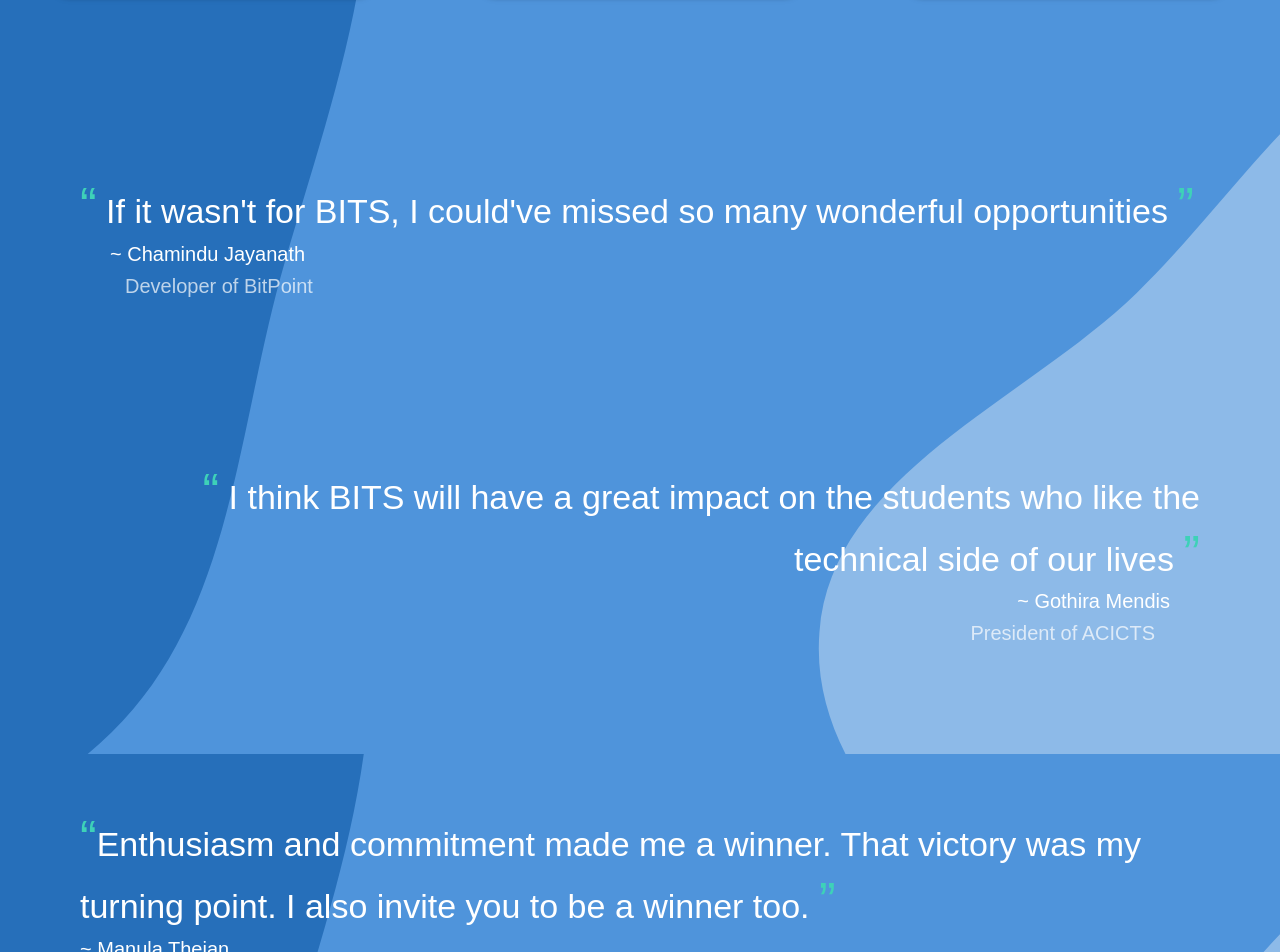
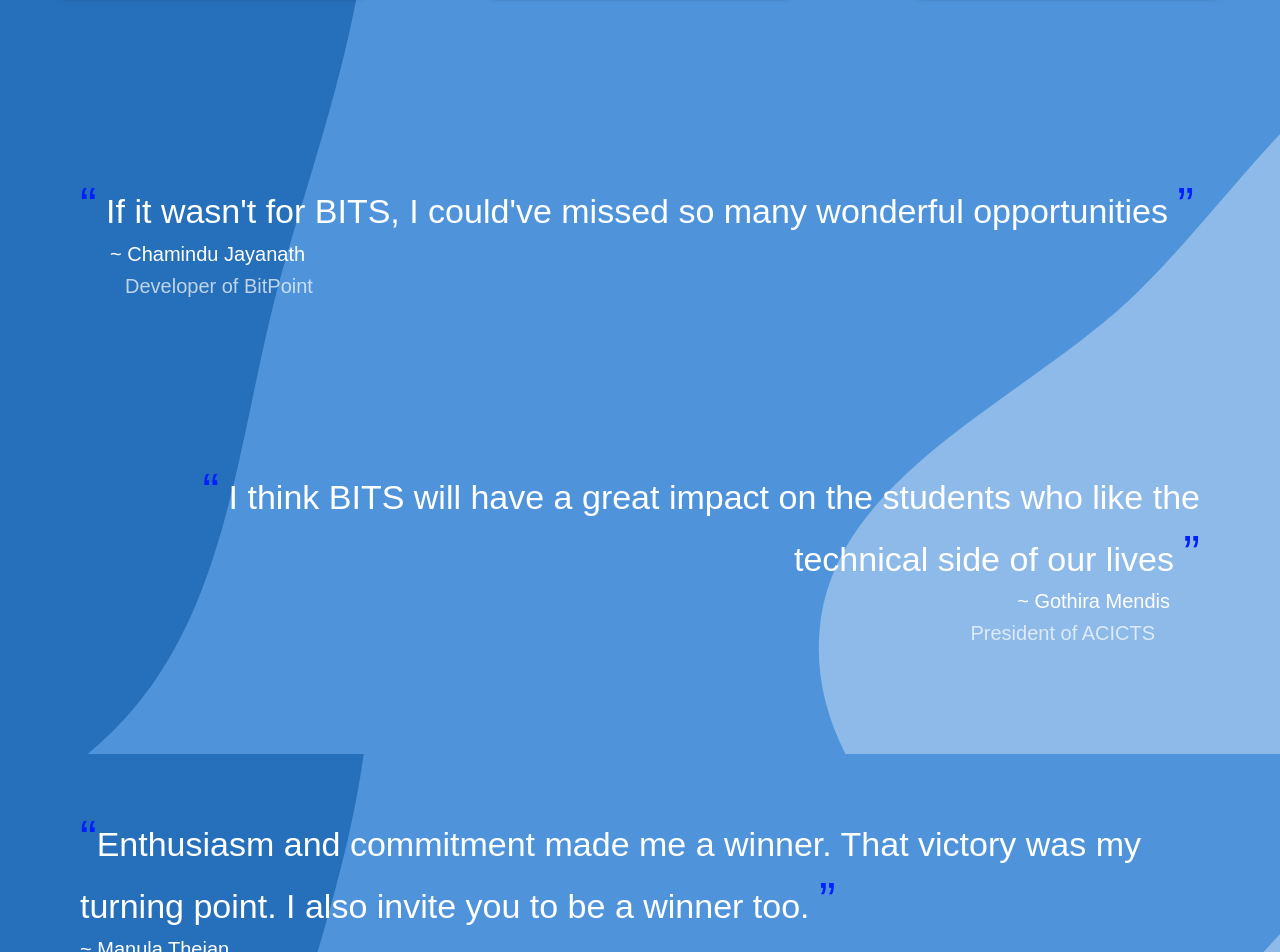
Before and after one commit to chamiduu/BitPoint-Final, a React (Create React App) app: page / in a window 1280 px wide. Shown: the part 1646-2598 px from the top of the page. Built offline with nearby package versions, Linux system fonts and the light colour scheme.

Commit message:
Chnage "" color

```diff
--- a/src/Components/Home/Quotes.js
+++ b/src/Components/Home/Quotes.js
@@ -16,9 +16,9 @@
         <div className={classes.quoteContainer}>
           <Typography align="left" variant="h4">
             {" "}
-            <span style={{ color: "#3ed1b8", fontSize: "50px" }}>“</span> If it
+            <span style={{ color: "#001fff", fontSize: "50px" }}>“</span> If it
             wasn't for BITS, I could've missed so many wonderful opportunities{" "}
-            <span style={{ color: "#3ed1b8", fontSize: "50px" }}>”</span>{" "}
+            <span style={{ color: "#001fff", fontSize: "50px" }}>”</span>{" "}
           </Typography>
           <Typography align="left" variant="h6" style={{ marginLeft: "30px" }}>
             ~ Chamindu Jayanath
@@ -35,10 +35,10 @@
         <div className={classes.quoteContainer}>
           <Typography align="right" variant="h4">
             {" "}
-            <span style={{ color: "#3ed1b8", fontSize: "50px" }}>“</span> I
+            <span style={{ color: "#001fff", fontSize: "50px" }}>“</span> I
             think BITS will have a great impact on the students who like the
             technical side of our lives{" "}
-            <span style={{ color: "#3ed1b8", fontSize: "50px" }}>”</span>{" "}
+            <span style={{ color: "#001fff", fontSize: "50px" }}>”</span>{" "}
           </Typography>
           <Typography
             align="right"
@@ -59,10 +59,10 @@
         <div className={classes.quoteContainer}>
           <Typography align="left" variant="h4">
             {" "}
-            <span style={{ color: "#3ed1b8", fontSize: "50px" }}>“</span>
+            <span style={{ color: "#001fff", fontSize: "50px" }}>“</span>
             Enthusiasm and commitment made me a winner. That victory was my
             turning point. I also invite you to be a winner too.{" "}
-            <span style={{ color: "#3ed1b8", fontSize: "50px" }}>”</span>{" "}
+            <span style={{ color: "#001fff", fontSize: "50px" }}>”</span>{" "}
           </Typography>
           <Typography align="left" variant="h6" style={{ marginRight: "30px" }}>
             ~ Manula Thejan
```
